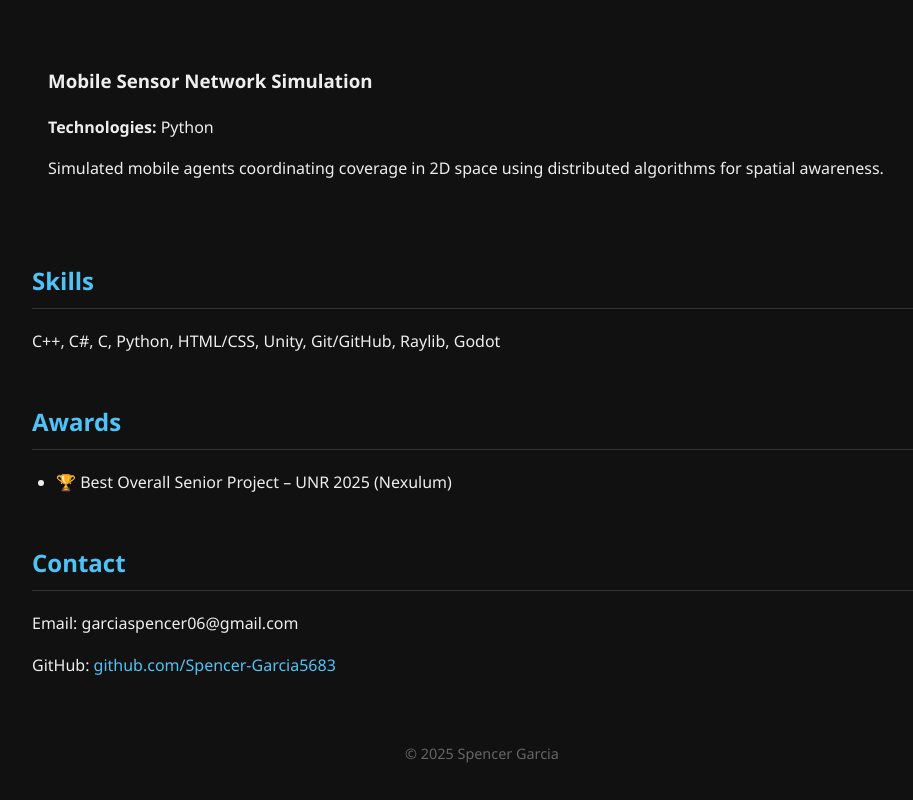
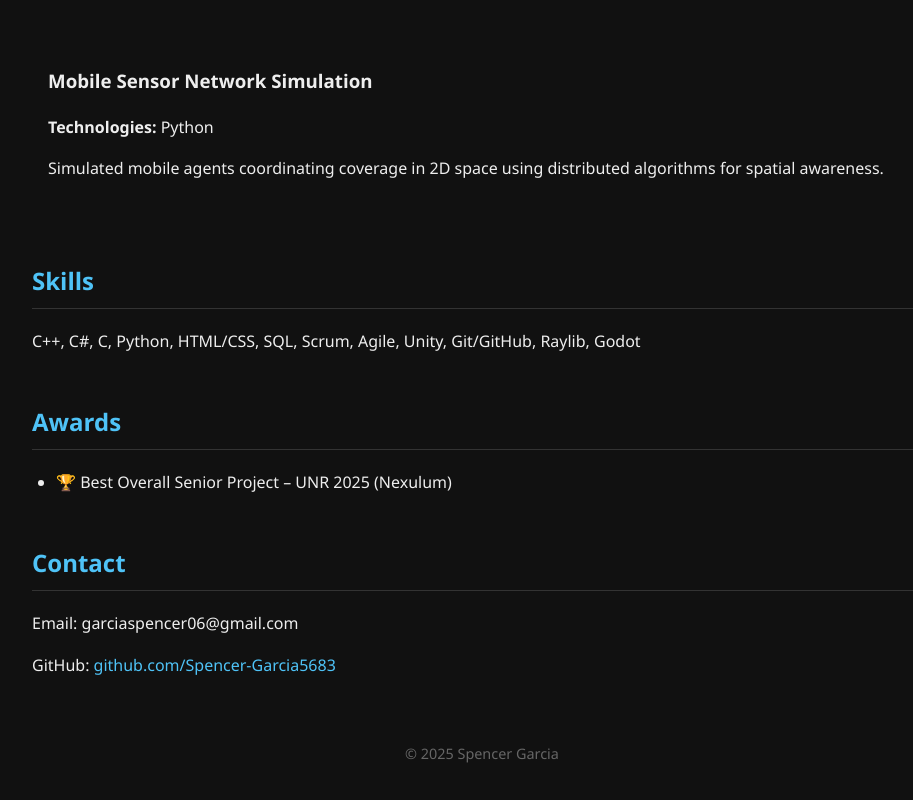
Before and after one commit to Spencer-Garcia5683/Spencer-Garcia5683.github.io, a plain HTML site: page index.html in a window 1280 px wide. Shown: the part 1831-2631 px from the top of the page, without its empty margins (158-1071 px from the left). Drawn offline with Linux system fonts and the light colour scheme.

Commit message:
Update index.html

```diff
--- a/index.html
+++ b/index.html
@@ -80,7 +80,7 @@
 
   <section id="skills">
     <h2>Skills</h2>
-    <p>C++, C#, C, Python, HTML/CSS, Unity, Git/GitHub, Raylib, Godot</p>
+    <p>C++, C#, C, Python, HTML/CSS, SQL, Scrum, Agile, Unity, Git/GitHub, Raylib, Godot</p>
   </section>
 
   <section id="awards">
```
